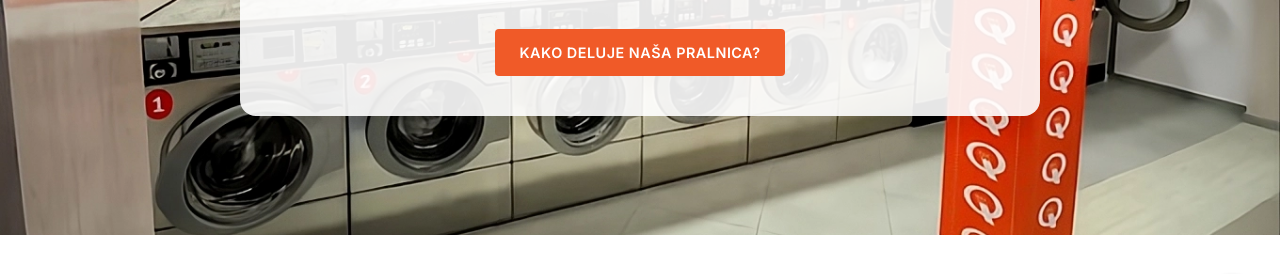
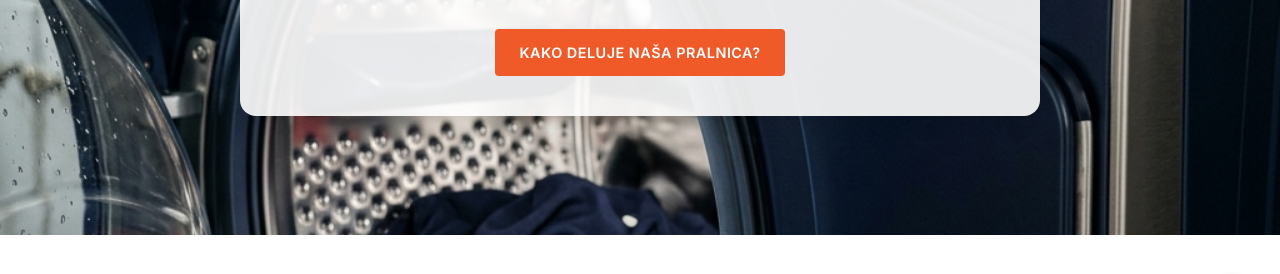
Before and after one commit to EricStojko/Pralnica-Website, a website: page servis-pralnih-strojev.html in a window 1280 px wide. Shown: the part 445-719 px from the top of the page. Drawn offline with Linux system fonts and the light colour scheme.

Commit message:
feat: add AI-generated hero image for the repair landing page

```diff
--- a/servis-pralnih-strojev.html
+++ b/servis-pralnih-strojev.html
@@ -147,8 +147,8 @@
 
     <!-- Hero Section -->
     <section class="hero" style="min-height: 60vh;">
-        <img src="public/images/pralnica-koper-notranjost.webp"
-            alt="Pokvarjen pralni stroj Koper" class="hero-bg" fetchpriority="high"
+        <img src="public/images/servis-repair-hero.png"
+            alt="Moderni pralni stroj z indikatorjem napake" class="hero-bg" fetchpriority="high"
             width="1920" height="1080">
         <div class="hero-content">
             <h1>Pokvarjen pralni stroj? Brez panike!</h1>
```
Also changed, not shown: public/images/servis-repair-hero.png (added).
